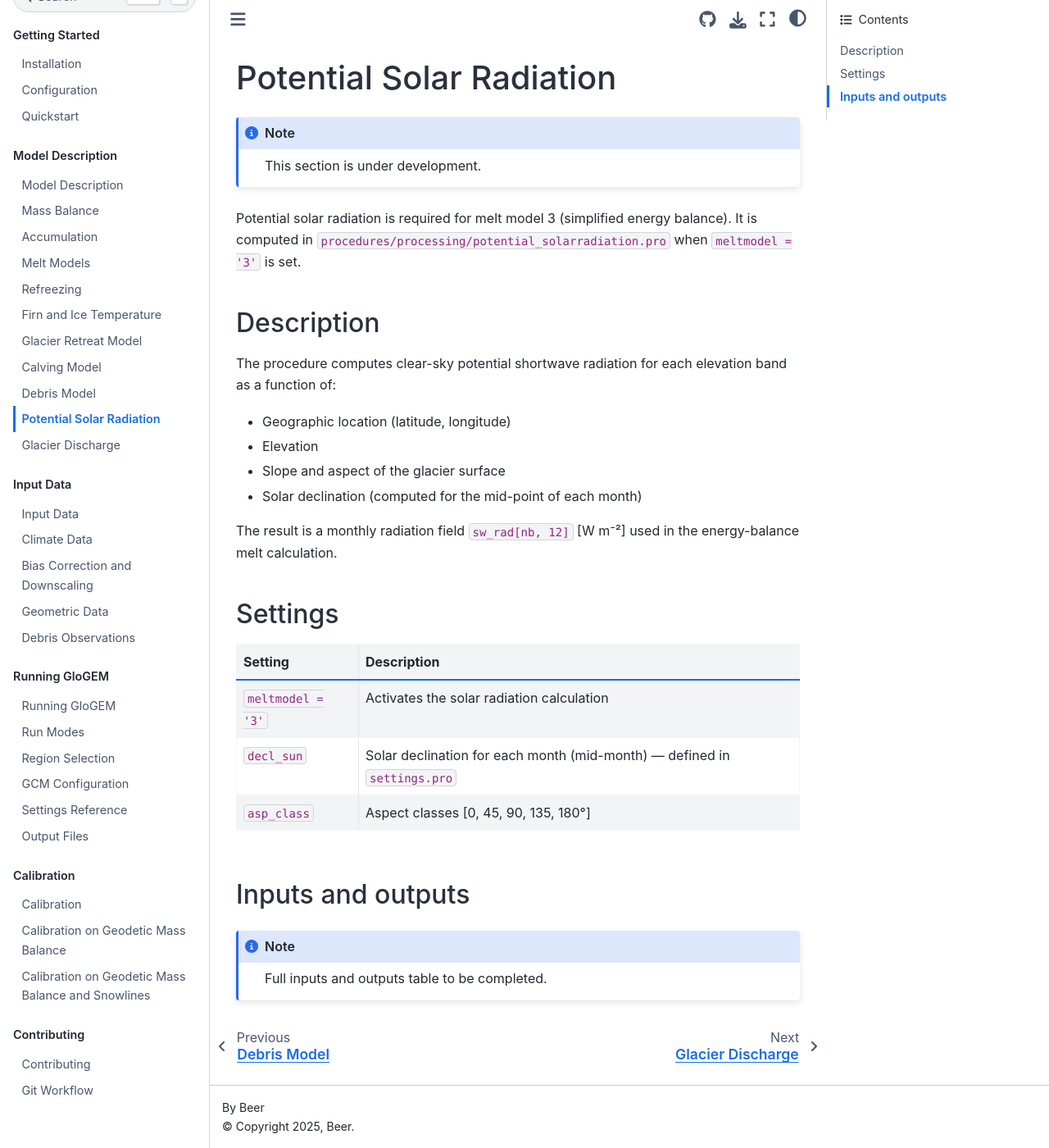
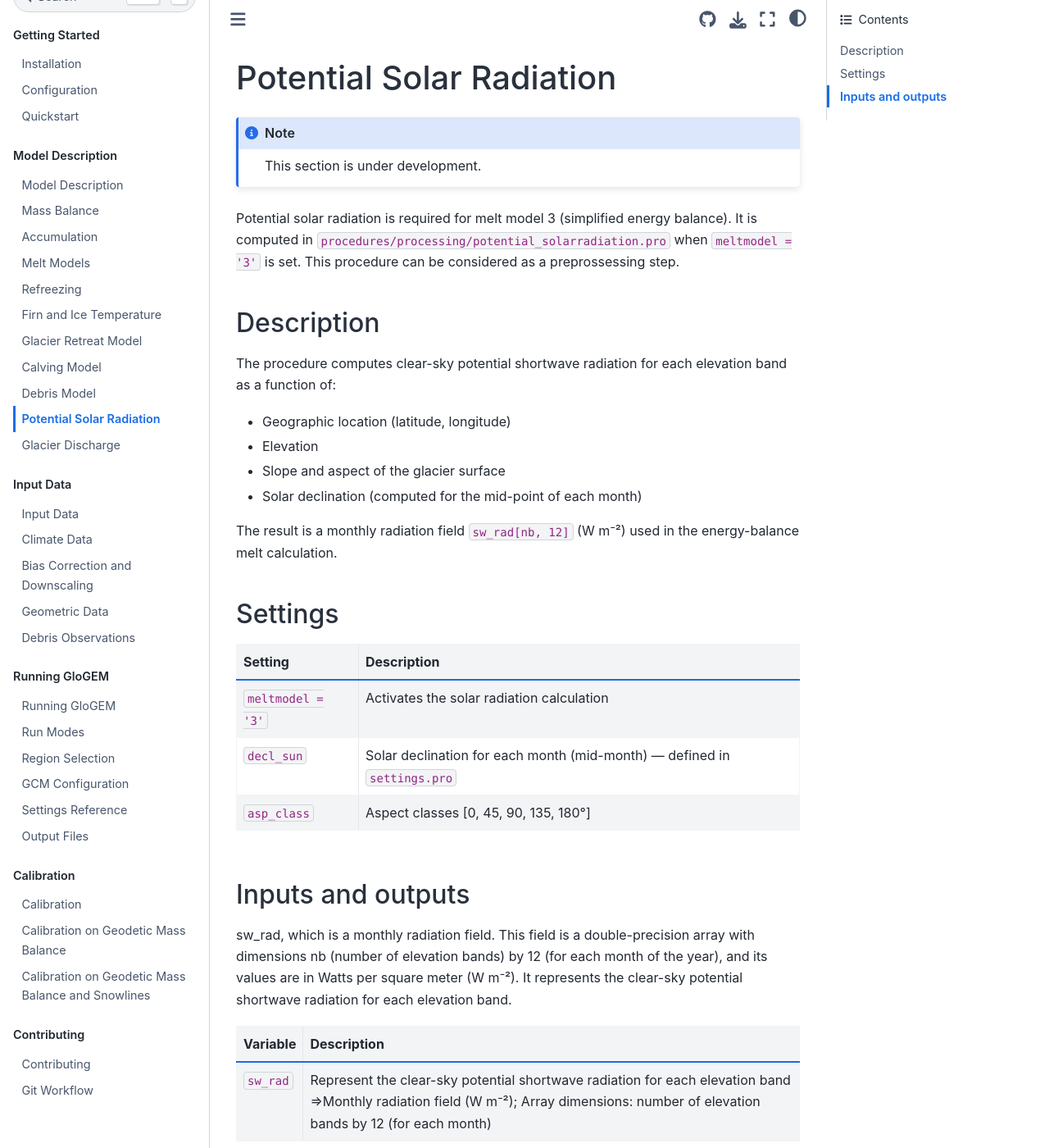
Before and after one commit to eth-vaw-glaciology/GloGEM-doc-temp, a Sphinx documentation site: the page built from docs/source/model-description/solar-radiation.md, in a window 1280 px wide and 1400 px high. Shown: the whole window at 82% size. Built offline with Sphinx 7.4.7 and the Sphinx Book theme 1.1.4, drawn with Linux system fonts in a browser that asks for light colours.

Commit message:
updating solar radiation documentation

````diff
--- a/docs/source/model-description/solar-radiation.md
+++ b/docs/source/model-description/solar-radiation.md
@@ -4,7 +4,8 @@
 This section is under development.
 ```
 
-Potential solar radiation is required for melt model 3 (simplified energy balance). It is computed in `procedures/processing/potential_solarradiation.pro` when `meltmodel = '3'` is set.
+Potential solar radiation is required for melt model 3 (simplified energy balance). It is computed in `procedures/processing/potential_solarradiation.pro` when `meltmodel = '3'` is set. This procedure can be considered as a preprossessing step.
+
 
 ## Description
 
@@ -15,7 +16,7 @@ The procedure computes clear-sky potential shortwave radiation for each elevatio
 - Slope and aspect of the glacier surface
 - Solar declination (computed for the mid-point of each month)
 
-The result is a monthly radiation field `sw_rad[nb, 12]` [W m⁻²] used in the energy-balance melt calculation.
+The result is a monthly radiation field `sw_rad[nb, 12]` (W m⁻²) used in the energy-balance melt calculation.
 
 ## Settings
 
@@ -27,6 +28,8 @@ The result is a monthly radiation field `sw_rad[nb, 12]` [W m⁻²] used in the
 
 ## Inputs and outputs
 
-```{note}
-Full inputs and outputs table to be completed.
-```
+
+sw_rad, which is a monthly radiation field. This field is a double-precision array with dimensions nb (number of elevation bands) by 12 (for each month of the year), and its values are in Watts per square meter (W m⁻²). It represents the clear-sky potential shortwave radiation for each elevation band.
+| Variable | Description |
+|---------|-------------|
+| `sw_rad` | Represent the clear-sky potential shortwave radiation for each elevation band =>Monthly radiation field (W m⁻²); Array dimensions: number of elevation bands by 12 (for each month)|
````
